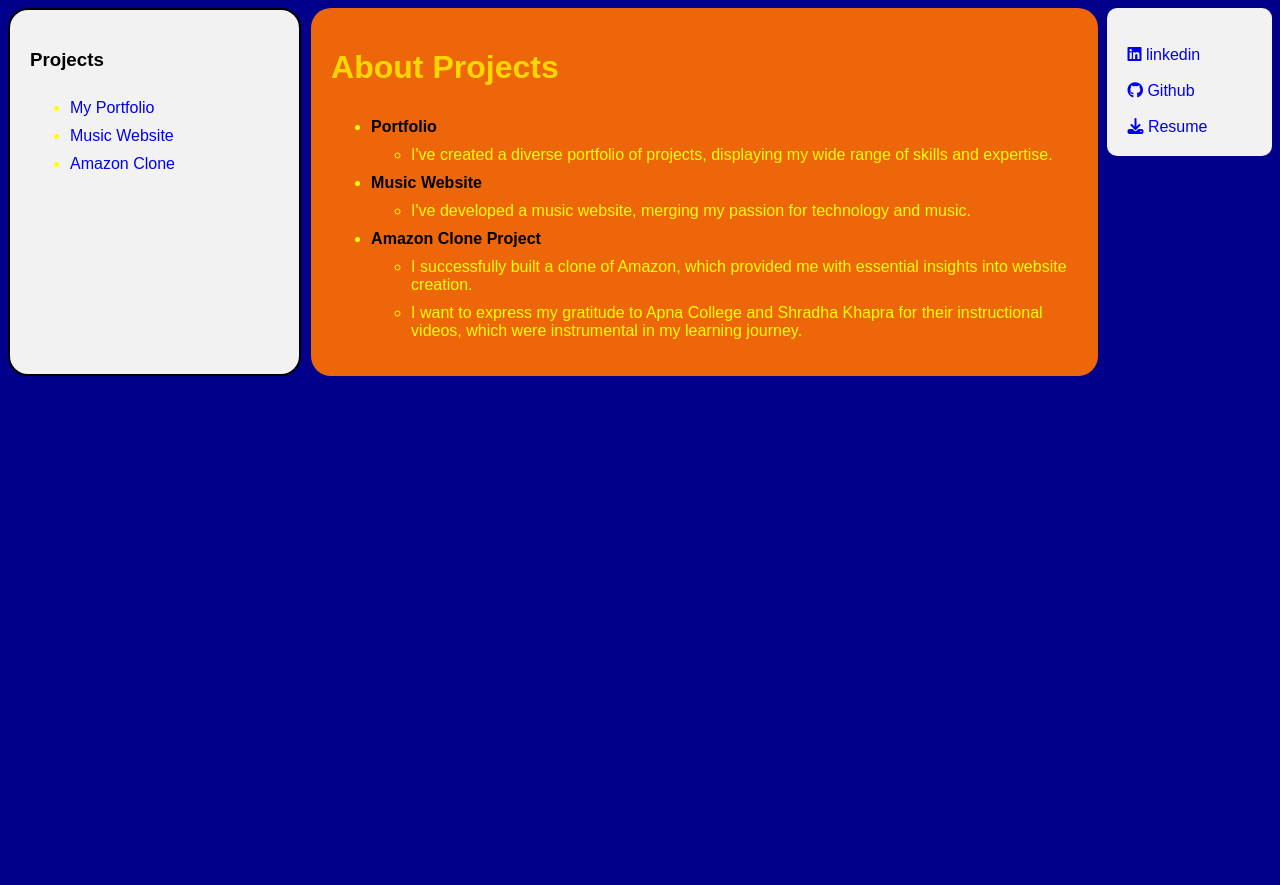
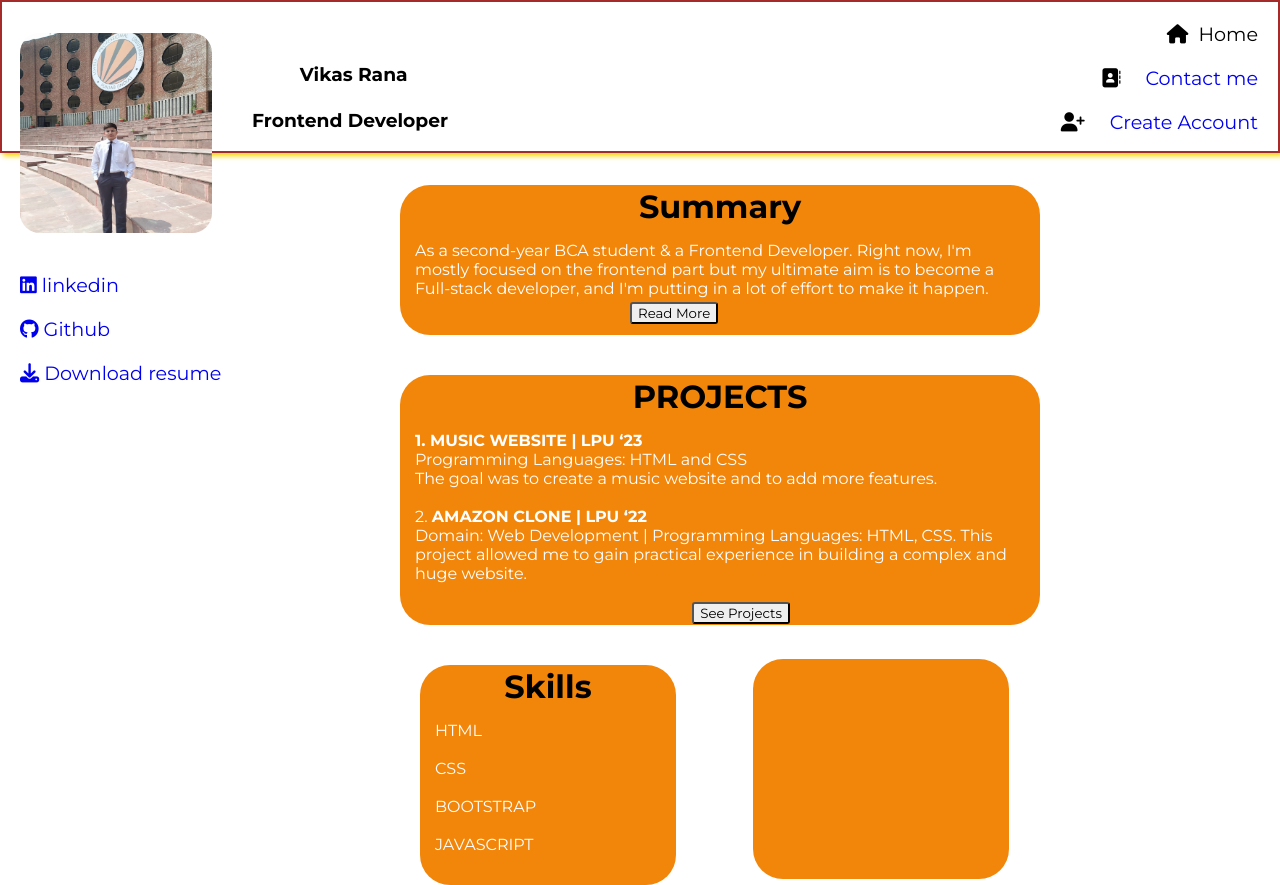
Before and after one commit to Vikasrana0007/My-Portfolio, a plain HTML site: page index.html in a window 1280 px wide. Before the commit the page ends 800 px from the top, so only its background shows below. Drawn offline with Linux system fonts and the light colour scheme.

Commit message:
Update index.html

```diff
--- a/index.html
+++ b/index.html
@@ -1,113 +1,119 @@
 <!DOCTYPE html>
-<html>
+<html lang="en">
 
 <head>
-
-    <title>My Projects</title>
-    <style>
-        body {
-            font-family: Arial, sans-serif;
-            display: flex;
-            justify-content: space-between;
-            background-color: darkblue;
-        }
-
-        li {
-
-            color: yellow;
-            padding-top: 10px;
-        }
-
-        a {
-            text-decoration: none;
-        }
-
-        #sidebar {
-            width: 20%;
-            padding: 20px;
-            border-radius: 20px;
-            border: 2px solid black;
-            background-color: #f2f2f2;
-            margin-right: 10px;
-        }
-
-        #content {
-            width: 60%;
-            padding: 20px;
-            border-radius: 20px;
-            color: brown;
-            height: 100%;
-            background-color: rgba(255, 111, 0, 0.93);
-
-
-        }
-
-        #other {
-            width: 10%;
-            height: 100%;
-            background-color: #f2f2f2;
-            padding: 20px;
-            border-radius: 10px;
-            margin-left: 9px;
-        }
-
-        h1 {
-            color: gold;
-        }
-
-        strong {
-            color: black;
-        }
-    </style>
+    <meta charset="UTF-8">
+    <meta name="viewport" content="width=device-width, initial-scale=1.0">
+    <title> My Portfolio</title>
+    <link rel="preconnect" href="https://fonts.googleapis.com">
+    <link rel="preconnect" href="https://fonts.gstatic.com" crossorigin>
+    <link href="https://fonts.googleapis.com/css2?family=Montserrat:wght@400;500;700;900&display=swap" rel="stylesheet">
+    <link rel="stylesheet" href="style.css">
     <link rel="stylesheet" href="https://cdnjs.cloudflare.com/ajax/libs/font-awesome/6.4.2/css/all.min.css"
         integrity="sha512-z3gLpd7yknf1YoNbCzqRKc4qyor8gaKU1qmn+CShxbuBusANI9QpRohGBreCFkKxLhei6S9CQXFEbbKuqLg0DA=="
         crossorigin="anonymous" referrerpolicy="no-referrer" />
 </head>
 
 <body>
-    <div id="sidebar">
-        <h3>Projects</h3>
+    <nav>
         <ul>
-            <li><a href="PORTFOLIOUP.HTML">My Portfolio</a></li>
-            <li><a href="/COLLEGE PROJECT.HTML">Music Website</a></li>
-            <li><a href="AMAZON.mp4">Amazon Clone</a></li>
+            <li> <i class="fa-solid icons1 fa-house"></i> Home </li>
+
+            <!-- <i class="fa-solid icons2 fa-file"></i> -->
+
+            <!-- <summary></summary> -->
+
+
+
+
+
+
+            <li><i class="fa-solid icons3 fa-address-book"></i><a href="CONTACTME.HTML">Contact me</a> </li>
+           <li><i class="fa  icons4 fa-user-plus"></i><a href="SIGNUP FORM.HTML">Create Account</li></a>
+
         </ul>
+
+    </nav>
+
+
+
+    <div class="info">
+
+        <img class="photo1" src="MYPHOTO1.jpg">
+        <h3>
+            <pre>         Vikas Rana</pre> <br>
+            Frontend Developer
+        </h3>
+        <!-- <h4>Frontend Developer</h4> -->
+
+    </div>
+    <!-- <li><a href="LPU-RESUME.pdf"> <i class="fa-solid fa-download"> </i> Download resume</a></li> -->
+
+    <!-- <li><a href="LPU-RESUME.pdf"> <i class="fa-solid fa-download"> </i> Download resume</a></li> -->
+
+    <li><a href="https://www.linkedin.com/in/vikas-rana-53a373256/"><i class="fa-brands fa-linkedin"></i> </i>
+            linkedin</a></li>
+
+    <li><a href="https://github.com/Vikasrana0007"> <i class="fa-brands fa-github"></i> </i> Github</a></li>
+    <li><a href="RESUME.jpg"> <i class="fa-solid fa-download"> </i> Download resume</a></li>
+    <!-- <img src="qrcode_chrome.png" alt="" width="150px"> -->
+
+
+    <div class="container">
+        <h1>Summary</h1>
+        <p>As a second-year BCA student & a Frontend Developer. Right now, I'm mostly focused on the frontend part but
+            my ultimate aim is to become a Full-stack developer, and I'm putting in a lot of effort to make it happen.
+            <BR><button>Read More</button>
+        </p>
+
     </div>
 
-    <div id="content">
-        <h1> About Projects</h1>
-        <ul>
-            <li><strong>Portfolio</strong>
-                <ul>
-                    <li>I've created a diverse portfolio of projects, displaying my wide range of skills and expertise.
-                    </li>
-                </ul>
-            </li>
-            <li><strong>Music Website</strong>
-                <ul>
-                    <li>I've developed a music website, merging my passion for technology and music.</li>
-                </ul>
-            </li>
-            <li><strong>Amazon Clone Project</strong>
-                <ul>
-                    <li>I successfully built a clone of Amazon, which provided me with essential insights into website
-                        creation.</li>
-                    <li>I want to express my gratitude to Apna College and Shradha Khapra for their instructional
-                        videos, which were instrumental in my learning journey.</li>
-                </ul>
-            </li>
-        </ul>
+    <div class="container1">
+        <h1>PROJECTS</h1>
+        <p>
+            <b>1. MUSIC WEBSITE | LPU ‘23 </b><br>
+            Programming Languages: HTML and CSS <br>
+            The goal was to create a music website and to add more features. <br> <br>
+            2. <b>AMAZON CLONE | LPU ‘22 </b></BR>
+            Domain: Web Development | Programming Languages: HTML, CSS.
+            This project allowed me to gain practical experience in building a complex and huge website. <br>
+
+        </p>
+        <a class="button2" href="index.html"><button>See Projects</button></a>
     </div>
 
-    <div id="other">
-        <br>
+    </div>
 
-        <a href="https://www.linkedin.com/in/vikas-rana-53a373256/"><i class="fa-brands fa-linkedin"></i> </i>
-            linkedin</a> <br><br>
 
-        <a href="https://github.com/Vikasrana0007"> <i class="fa-brands fa-github"></i> </i> Github</a> <br> <br>
-        <a href="RESUME.jpg"> <i class="fa-solid fa-download"> </i> Resume</a> <br>
-    </div>
+    <div class="container2">
+        <h1>Skills</h1>
+        <P>
+            HTML <BR></BR> CSS <br> <br>BOOTSTRAP <br><br>JAVASCRIPT</P>
+        <!-- <div class="container3">
+            <h1>Education</h1>
+            <p>
+               <pre>         BCA ( 3rd semester)</pre>
+            </p>
+        </div> -->
+        <div class="container4">
+
+            <!-- <h1></h1>
+            <video src="" -->
+            <!-- <p>
+                <i class="fa-regular fa-envelope"></i> vikasrana2583@gmail.com
+            </p> -->
+            <!-- </div> -->
+            <!-- <div class="container1">
+        <h1>Summary</h1>
+        <p>As a second-year BCA student & a Frontend Developer. Right now, I'm mostly focused on the frontend part but
+            my ultimate aim is to become a Full-stack developer, and I'm putting in a lot of effort to make it happen.
+
+        </p>
+
+    </div> -->
+            <!-- <footer>
+    <i class="fa-regular fa-envelope"></i>
+</footer> -->
 
 </body>
 
```
